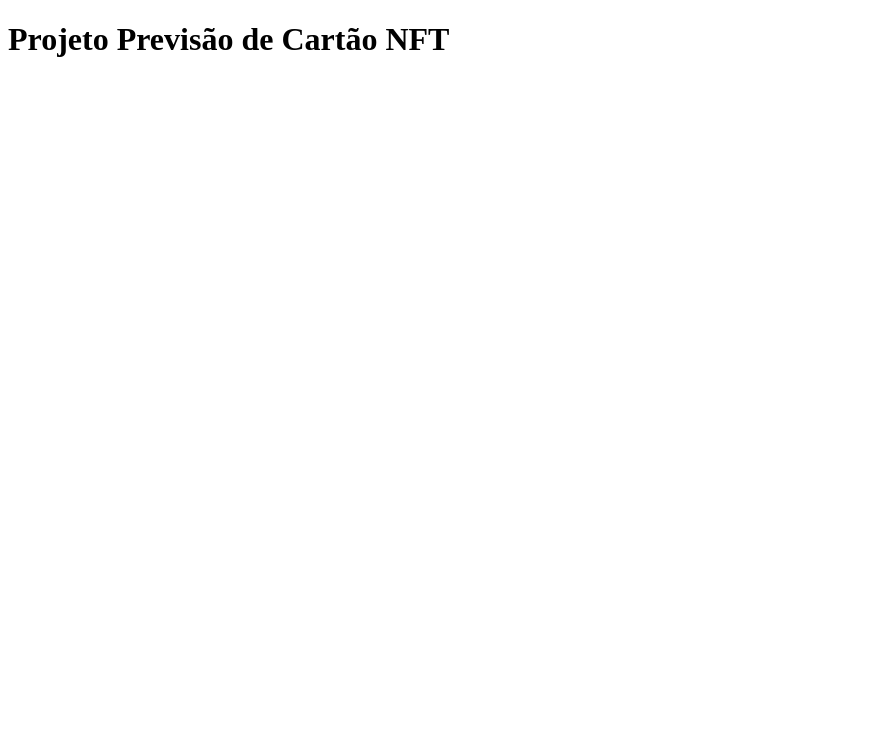
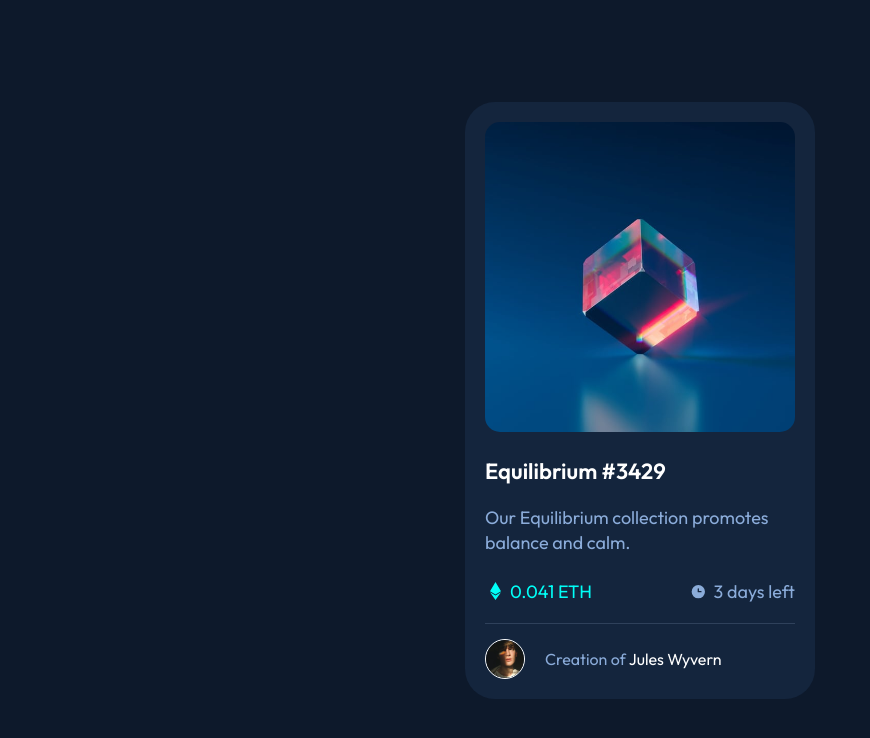
Before and after one commit to OmarCerqueira/nft-preview-card-project, a plain HTML site: page src/index.html in a window 1280 px wide. Shown: the whole page, without its empty margins (0-870 px from the left). Drawn offline with Linux system fonts and the light colour scheme.

Commit message:
Projeto concluido sem readme

```diff
--- a/src/css/reset.css
+++ b/src/css/reset.css
@@ -0,0 +1,10 @@
+* {
+    margin: 0;
+    padding: 0;
+    box-sizing: border-box;
+}
+
+a {
+    text-decoration: none;
+    color: #000000;
+}
--- a/src/css/style.css
+++ b/src/css/style.css
@@ -0,0 +1,154 @@
+@import url('https://fonts.googleapis.com/css2?family=Outfit:wght@300;400;600&display=swap');
+
+html {
+    font-size: 62.5%;
+}
+
+body {
+    background-color: var(--neutral-dark);
+    font-family: 'Outfit', sans-serif;
+
+}
+
+.container {
+    /* background-color: aqua; */
+    display: flex;
+    justify-content: center;
+    align-items: center;
+    height: 100vh;
+    padding: 0 25px;
+}
+
+.cartao-nft {
+    background-color: var(--neutral-medium);
+    max-width: 350px;
+    padding: 20px;
+    border-radius: 30px;
+}
+
+.imagem-link {
+    position: relative;
+    display: flex;
+}
+
+img {
+    max-width: 100%;
+    border-radius: 15px;
+}
+
+.imagem-link::before {
+    content: '';
+    background-color: var(--primary-medium);
+    position: absolute;
+    width: 100%;
+    height: 100%;
+    border-radius: 15px;
+    opacity: 0;
+    /* display: none; */
+    transition: 0.3s ease-in-out;
+}
+
+.imagem-link:hover::before {
+    /* display: block; */
+    opacity: 0.5;
+
+}
+
+.imagem-link::after {
+    content: '';
+    background: url(../images/icon-view.svg) no-repeat center;
+    position: absolute;
+    height: 100%;
+    width: 100%;
+    opacity: 0;
+    /* display: none; */
+    transition: 0.3s ease-in-out;
+}
+
+.imagem-link:hover::after {
+    /* display: block; */
+    opacity: 0.5;
+    transform: scale(1.5);
+}
+
+.titulo {
+    margin: 25px 0 20px;
+}
+
+.titulo .link-titulo {
+    color: #ffffff;
+    font-size: 22px;
+}
+
+.titulo .link-titulo:hover {
+    color: var(--primary-medium);
+}
+
+.sobre {
+    color: var(--primary-soft);
+    font-size: 18px;
+    line-height: 25px;
+    margin-bottom: 25px;
+}
+
+.medidor {
+    /* background-color: greenyellow; */
+    display: flex;
+    justify-content: space-between;
+    font-size: 18px;
+    border-bottom: 1px solid var(--neutral-soft);
+    padding-bottom: 20px;
+}
+
+.medidor .preco {
+    color: var(--primary-medium);
+    display: flex;
+}
+
+.medidor .preco::before {
+    content: '';
+    background: url(../images/icon-ethereum.svg) no-repeat center;
+    display: inline-block;
+    width: 20px;
+    margin-right: 5px;
+}
+
+.medidor .tempo {
+    color: var(--primary-soft);
+    display: flex;
+}
+
+.medidor .tempo::before {
+    content: '';
+    background: url(../images/icon-clock.svg) no-repeat center;
+    display: inline-block;
+    width: 20px;
+    margin-right: 5px;
+}
+
+.creator {
+    /* background-color: antiquewhite; */
+    display: flex;
+    align-items: center;
+    margin-top: 15px;
+}
+
+.creator img {
+    max-width: 40px;
+    border: 1px solid white;
+    border-radius: 50%;
+    margin-right: 20px;
+}
+
+.creator p {
+    color: var(--primary-soft);
+    font-size: 16px;
+}
+
+.creator p .nome {
+    color: #ffffff;
+}
+
+.creator p .nome:hover {
+    color: var(--primary-medium);
+}
--- a/src/css/variables.css
+++ b/src/css/variables.css
@@ -0,0 +1,8 @@
+:root {
+    --primary-soft: hsl(215, 51%, 70%);
+    --primary-medium: hsl(178, 100%, 50%);
+
+    --neutral-dark: hsl(217, 54%, 11%);
+    --neutral-medium: hsl(216, 50%, 16%);
+    --neutral-soft: hsl(215, 32%, 27%);
+}
--- a/src/index.html
+++ b/src/index.html
@@ -1,5 +1,6 @@
 <!DOCTYPE html>
 <html lang="pt-BR">
+
 <head>
     <meta charset="UTF-8">
     <meta name="viewport" content="width=device-width, initial-scale=1.0">
@@ -13,9 +14,32 @@
 
     <title>NFT Preview Card</title>
 </head>
+
 <body>
     <main class="container">
-        <h1>Projeto Previsão de Cartão NFT </h1>
+        <div class="cartao-nft">
+            <a class="imagem-link" href="#">
+                <img src="./images/image-equilibrium.jpg" alt="imagem NFT equilibrium">
+            </a>
+
+
+            <h2 class="titulo"><a class="link-titulo" href="">Equilibrium #3429</a></h2>
+
+
+            <p class="sobre">Our Equilibrium collection promotes balance and calm.</p>
+
+            <div class="medidor">
+                <p class="preco">0.041 ETH</p>
+                <p class="tempo">3 days left</p>
+            </div>
+
+            <div class="creator">
+                <img class="avatar" src="./images/image-avatar.png" alt="Avatar do Criador">
+
+                <p class="autor">Creation of <a class="nome" href="#">Jules Wyvern</a></p>
+            </div>
+        </div>
     </main>
 </body>
+
 </html>
```
